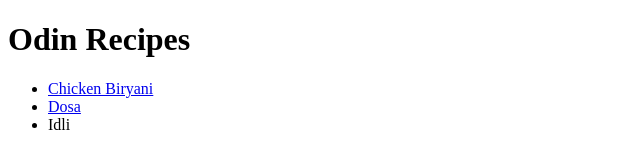
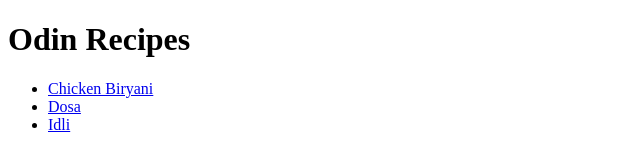
Before and after one commit to TheMaximusPrime/odin-recipes, a plain HTML site: page index.html in a window 1280 px wide. Shown: the full height of the page, 0-640 px from the left. Drawn offline with Linux system fonts and the light colour scheme.

Commit message:
Fix the link to idli.html in index.html
Moved the name "Idli" mentioned outside of "a" tag to inside the tag.

```diff
--- a/index.html
+++ b/index.html
@@ -10,7 +10,7 @@
     <ul>
         <li><a href="./recipes/chickenbiryani.html">Chicken Biryani</a></li>
         <li><a href="./recipes/dosa.html">Dosa</a></li>
-        <li><a href="./recipes/idli.html"></a>Idli</li>
+        <li><a href="./recipes/idli.html">Idli</a></li>
     </ul>
 </body>
 </html>
```
